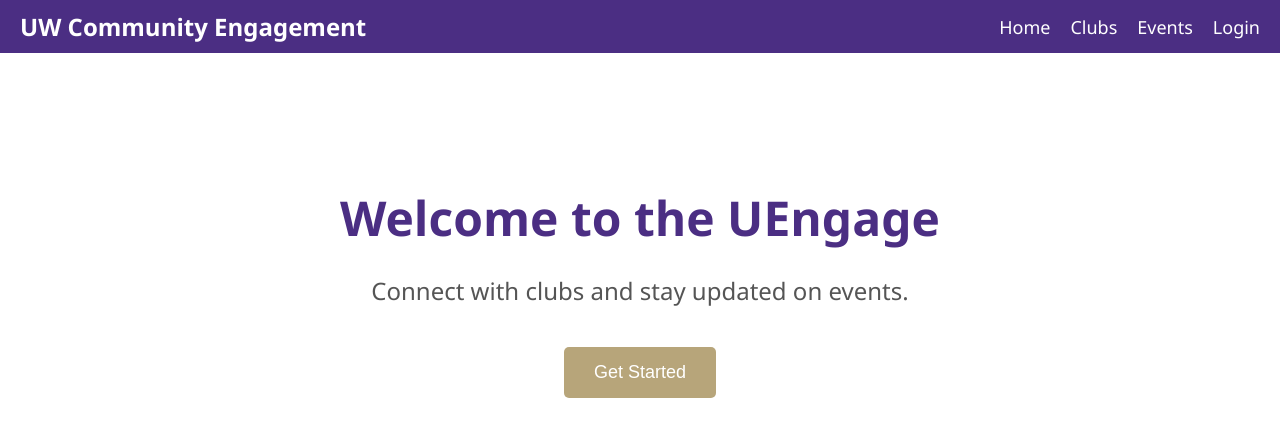
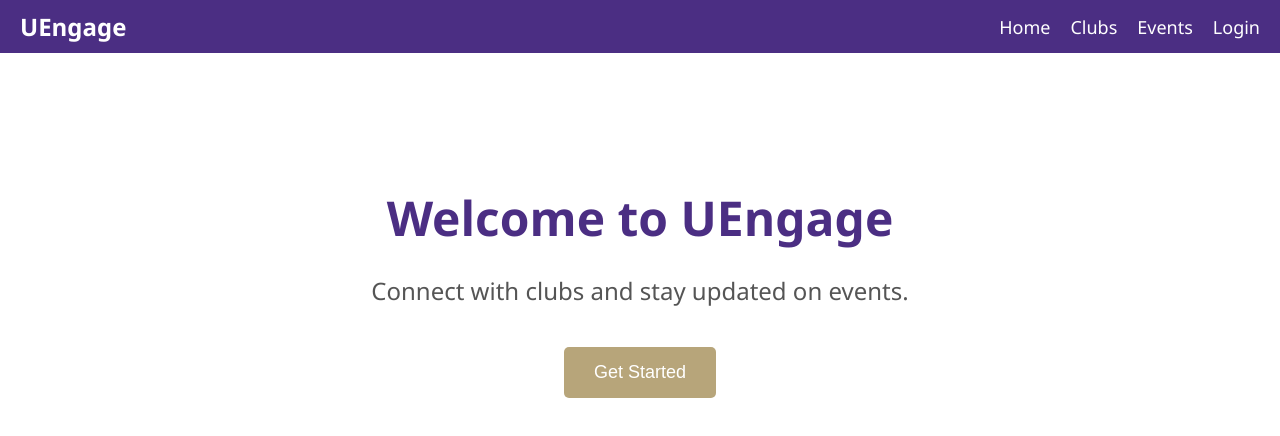
Before and after one commit to AarnavGogri/UEngage, a React (Create React App) app in the folder frontend/: page / in a window 1280 px wide. Shown: the top 436 px of the page. Built offline with nearby package versions, Linux system fonts and the light colour scheme; no server answers.

Commit message:
made some additional chanegs

```diff
--- a/frontend/src/components/NavBar.tsx
+++ b/frontend/src/components/NavBar.tsx
@@ -12,7 +12,7 @@ const NavBar: React.FC = () => {
     <nav className="navbar">
       <div className="navbar-container">
         <Link to="/" className="navbar-logo">
-          UW Community Engagement
+          UEngage
         </Link>
         <div className="navbar-links">
           <Link to="/">Home</Link>
--- a/frontend/src/pages/Home.tsx
+++ b/frontend/src/pages/Home.tsx
@@ -6,7 +6,7 @@ import './Home.css'; // Import the CSS file
 
 const Home: React.FC = () => (
   <div className="home-container">
-    <h1>Welcome to the UEngage</h1>
+    <h1>Welcome to UEngage</h1>
     <p>Connect with clubs and stay updated on events.</p>
     <button className="get-started-button">Get Started</button>
   </div>
```
